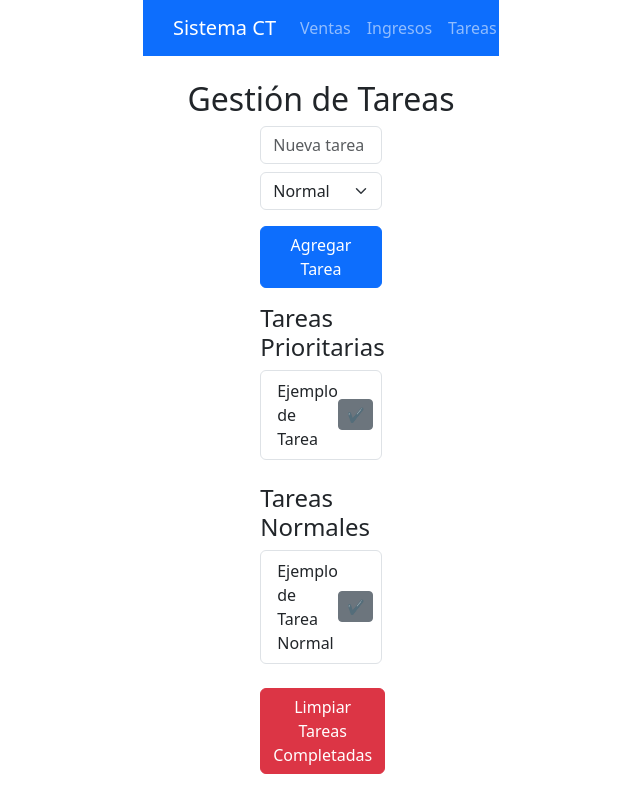
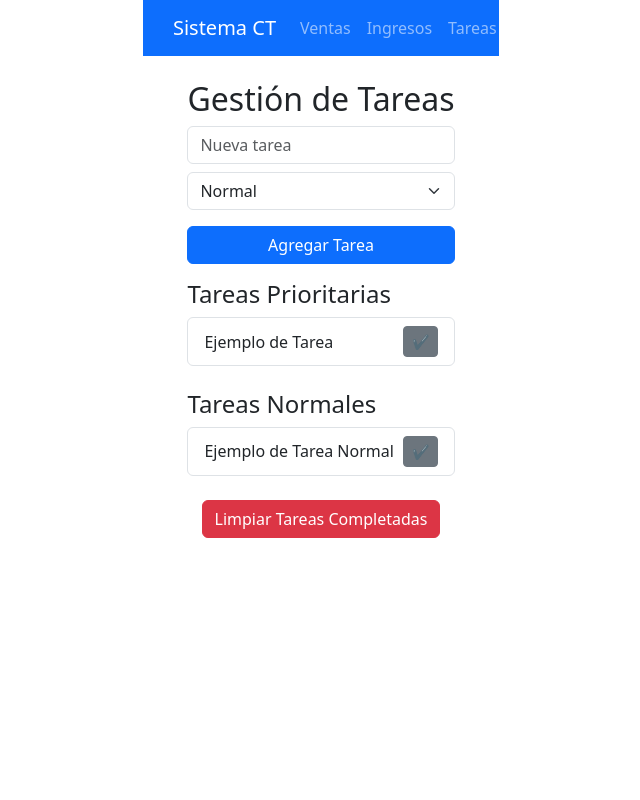
Before and after one commit to franGiannico/ctsistem1, a React (Vite) app: page /tareas in a window 1280 px wide. Shown: the whole page, without its empty margins (319-959 px from the left). Built offline with nearby package versions, Linux system fonts and the light colour scheme; no server answers.

Commit message:
fix col ms xs

```diff
--- a/src/components/Apitareas.jsx
+++ b/src/components/Apitareas.jsx
@@ -84,7 +84,7 @@ export default function Apitareas() {
             <h2 className="text-center">Gestión de Tareas</h2>
 
             <Row className="mb-3">
-                <Col xs={12} md={6} className="mx-auto">
+                <Col xs md className="mx-auto">
                     <Form>
                         <Form.Group controlId="formDescripcion">
                             <Form.Control type="text" placeholder="Nueva tarea" />
@@ -101,7 +101,7 @@ export default function Apitareas() {
             </Row>
 
             <Row>
-                <Col xs={12} md={6} className="mx-auto">
+                <Col xs md className="mx-auto">
                     <h4>Tareas Prioritarias</h4>
                     <ListGroup>
                         <ListGroup.Item className="d-flex justify-content-between align-items-center">
@@ -113,7 +113,7 @@ export default function Apitareas() {
             </Row>
 
             <Row className="mt-4">
-                <Col xs={12} md={6} className="mx-auto">
+                <Col xs md className="mx-auto">
                     <h4>Tareas Normales</h4>
                     <ListGroup>
                         <ListGroup.Item className="d-flex justify-content-between align-items-center">
@@ -125,7 +125,7 @@ export default function Apitareas() {
             </Row>
 
             <Row className="mt-4">
-                <Col xs={12} md={6} className="mx-auto text-center">
+                <Col xs md className="mx-auto text-center">
                     <Button variant="danger">Limpiar Tareas Completadas</Button>
                 </Col>
             </Row>
```
